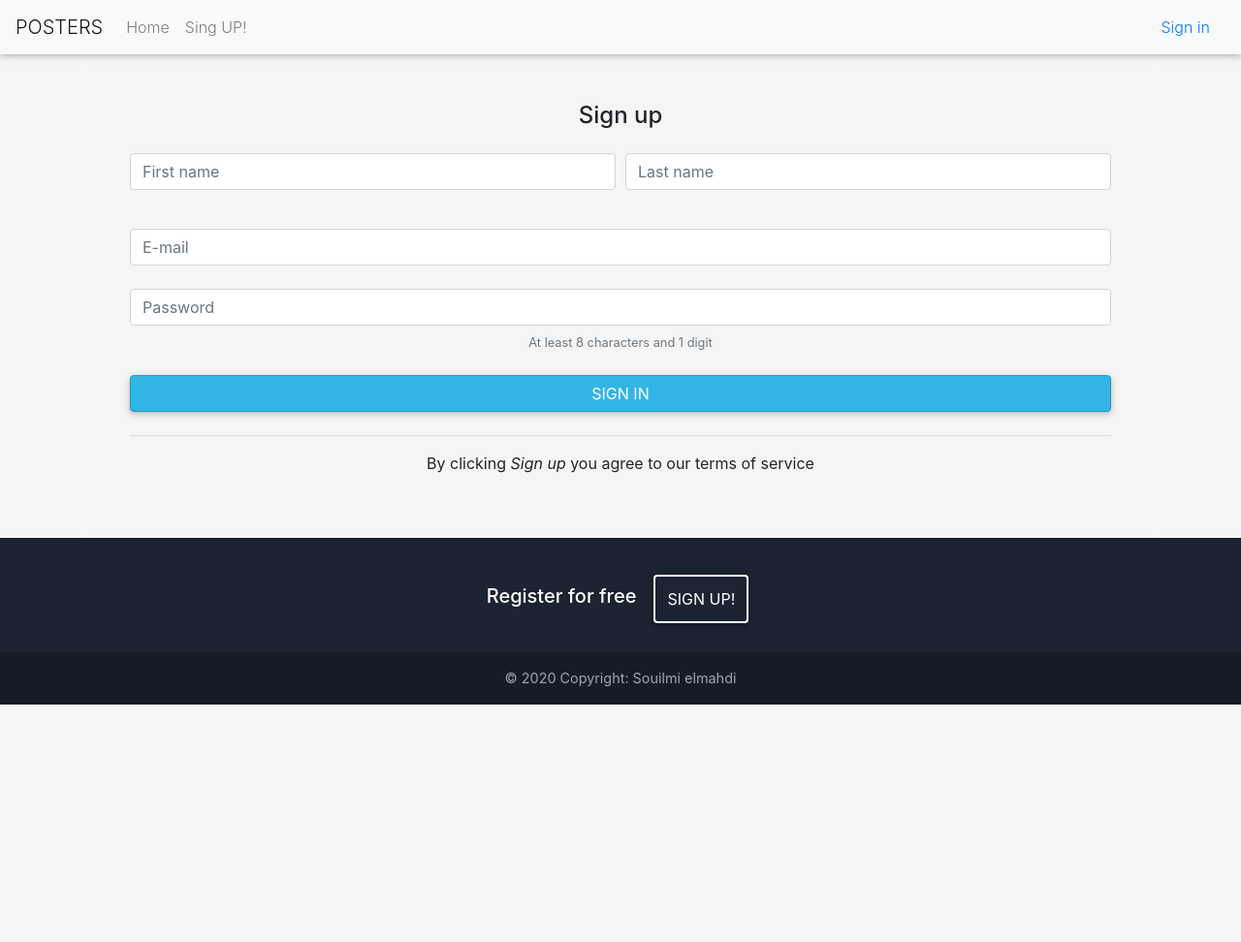
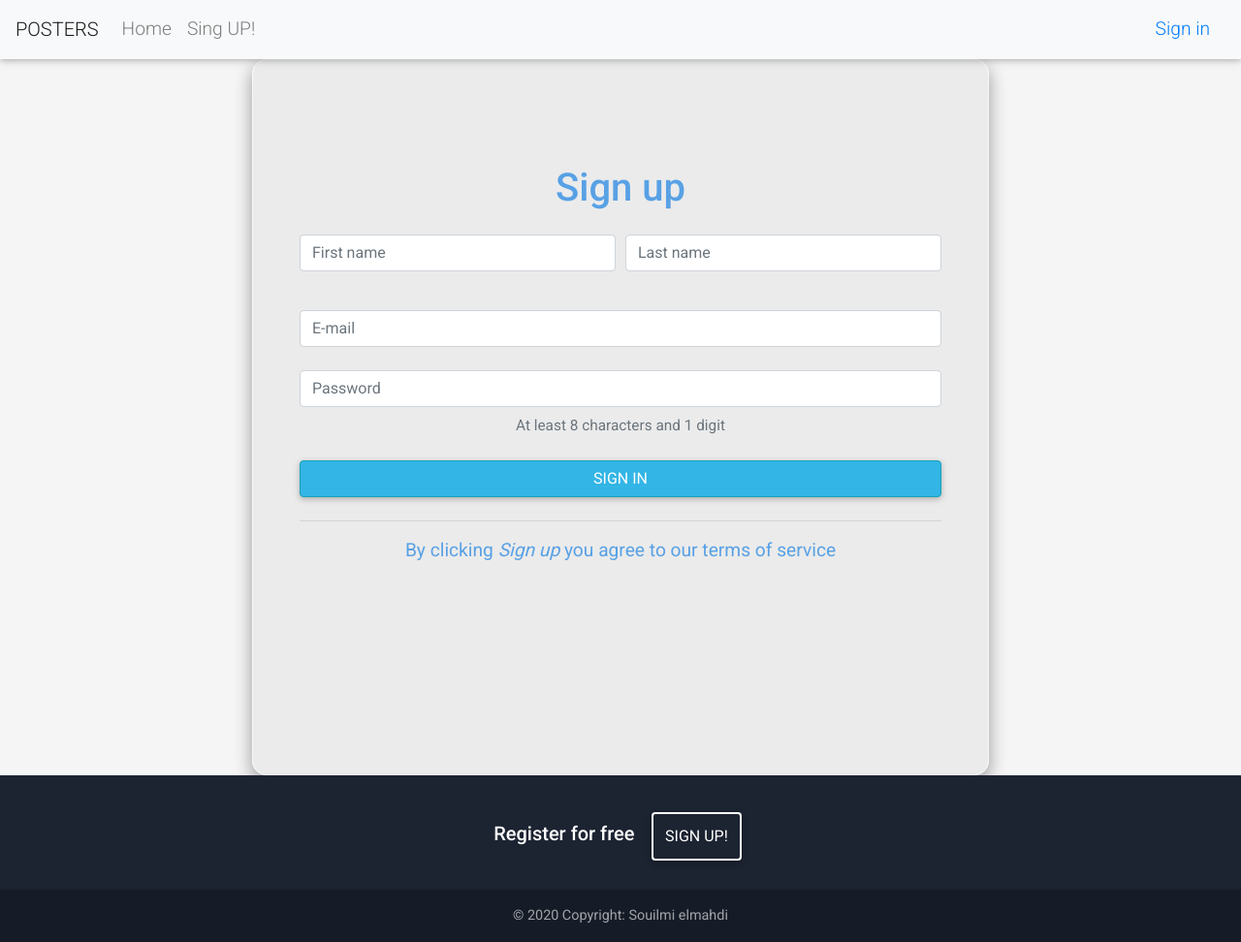
Before and after one commit to elmahdi-souilmi/simple_blog_PHP, a PHP site: page /register.php in a window 1280 px wide. Shown: the whole page at 97% size. Before the commit the page ends 727 px from the top, so only its background shows below. Run offline with PHP 8.4, Linux system fonts and the light colour scheme; some libraries are stand-ins or nearby versions.

Commit message:
styling changes

```diff
--- a/login.php
+++ b/login.php
@@ -28,8 +28,8 @@
 <?php include 'templates/header.php';?>
 <!-- Default form login -->
 <div class="container">
-<form class="text-center border border-light p-5 mx-auto"  action="login.php" method="POST">
-    <p class="h4 mb-4">Sign in  <?php  ?></p>
+<form class="text-center border border-light p-5 mx-auto z-depth-2 formsm"  action="login.php" method="POST">
+    <p class="h1 mb-4">Sign in  <?php  ?></p>
     <!-- Email -->
     <input type="email" id="defaultLoginFormEmail" name="email" class="form-control mb-4" placeholder="E-mail">
     <!-- Password -->
@@ -44,7 +44,7 @@
     <button class="btn btn-info btn-block my-4" name="submit" type="submit">Sign in</button>
     <!-- Register -->
     <p>Not a member?
-        <a href="">Register</a>
+        <a href="register.php">Register</a>
     </p>
 </form>
 </div>
--- a/register.php
+++ b/register.php
@@ -73,26 +73,26 @@ if (isset($_POST['submit'])) {
 <?php include 'templates/header.php';?>
 <!-- Default form login -->
 <div class="container">
-<form class="text-center border border-light p-5 mx-auto" action="register.php" method="POST">
-    <p class="h4 mb-4">Sign up</p>
+<form class="text-center border border-light p-5 z-depth-2 mx-auto formsm" action="register.php" method="POST">
+    <h2 class="h1 mb-4">Sign up</h2>
     <div class="form-row mb-4">
         <div class="col">
             <!-- First name -->
             <input type="text" id="defaultRegisterFormFirstName" value="<?php echo $first_name ?>" name="first_name" class="form-control" placeholder="First name">
-            <p> <?php echo $errors['first_name'] ?> </p>
+            <p class="error"> <?php echo $errors['first_name'] ?> </p>
         </div>
         <div class="col">
             <!-- Last name -->
             <input type="text" id="defaultRegisterFormLastName" name="last_name" value="<?php echo $last_name ?>" class="form-control" placeholder="Last name">
-            <p> <?php echo $errors['last_name'] ?> </p>
+            <p class="error"> <?php echo $errors['last_name'] ?> </p>
         </div>
     </div>
     <!-- E-mail -->
     <input type="email" id="defaultRegisterFormEmail" name="email" value="<?php echo $email ?> " class="form-control mb-4" placeholder="E-mail">
-    <p> <?php echo $errors['email'] ?> </p>
+    <p class="error"> <?php echo $errors['email'] ?> </p>
     <!-- Password -->
     <input type="password" id="defaultRegisterFormPassword" name="password" class="form-control" placeholder="Password" aria-describedby="defaultRegisterFormPasswordHelpBlock">
-    <h4> <?php echo $errors['password'] ?> </h4>
+    <h5 class="error"> <?php echo $errors['password'] ?> </h5>
     <small id="defaultRegisterFormPasswordHelpBlock" class="form-text text-muted mb-4">
         At least 8 characters and 1 digit
     </small>
--- a/templates/header.php
+++ b/templates/header.php
@@ -1,5 +1,6 @@
 <head>
     <meta charset="UTF-8">
+
     <meta name="viewport" content="width=device-width, initial-scale=1.0">
     <!-- Font Awesome -->
     <link rel="stylesheet" href="https://use.fontawesome.com/releases/v5.8.2/css/all.css">
@@ -11,7 +12,8 @@
     <link href="https://cdnjs.cloudflare.com/ajax/libs/mdbootstrap/4.18.0/css/mdb.min.css" rel="stylesheet">
      <!-- Compiled and minified CSS -->
     <link rel="stylesheet" href="https://stackpath.bootstrapcdn.com/bootstrap/4.5.0/css/bootstrap.min.css" integrity="sha384-9aIt2nRpC12Uk9gS9baDl411NQApFmC26EwAOH8WgZl5MYYxFfc+NcPb1dKGj7Sk" crossorigin="anonymous">
-    <title> blog </title>
+    <link rel="stylesheet" href="/templates/style.css">
+    <title> POSTER </title>
 </head>
     <body class="grey lighten-4">
     <nav class="navbar navbar-expand-lg navbar-light bg-light">
--- /dev/null
+++ b/templates/style.css
@@ -0,0 +1,19 @@
+body {
+    font-family: roboto;
+    font-size: larger;
+    color: rgb(97, 97, 97);
+}
+
+.error {
+    color: red;
+}
+
+.formsm {
+    width: 760px;
+    padding-top: 108px !important;
+    padding-bottom: 200px !important;
+    color: #2b8ae2c4;
+    background-color: #e4e4e48a;
+    border-radius: 15px;
+    box-shadow: black;
+}
```
Also changed, not shown: postByUser.php (+15 -17 lines).
